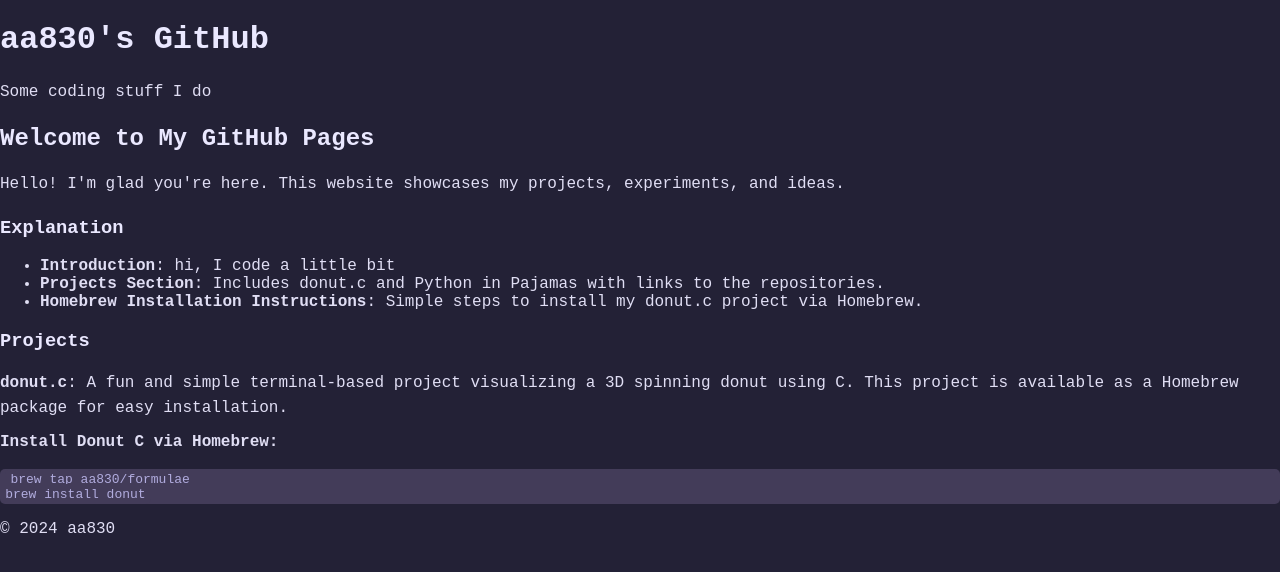
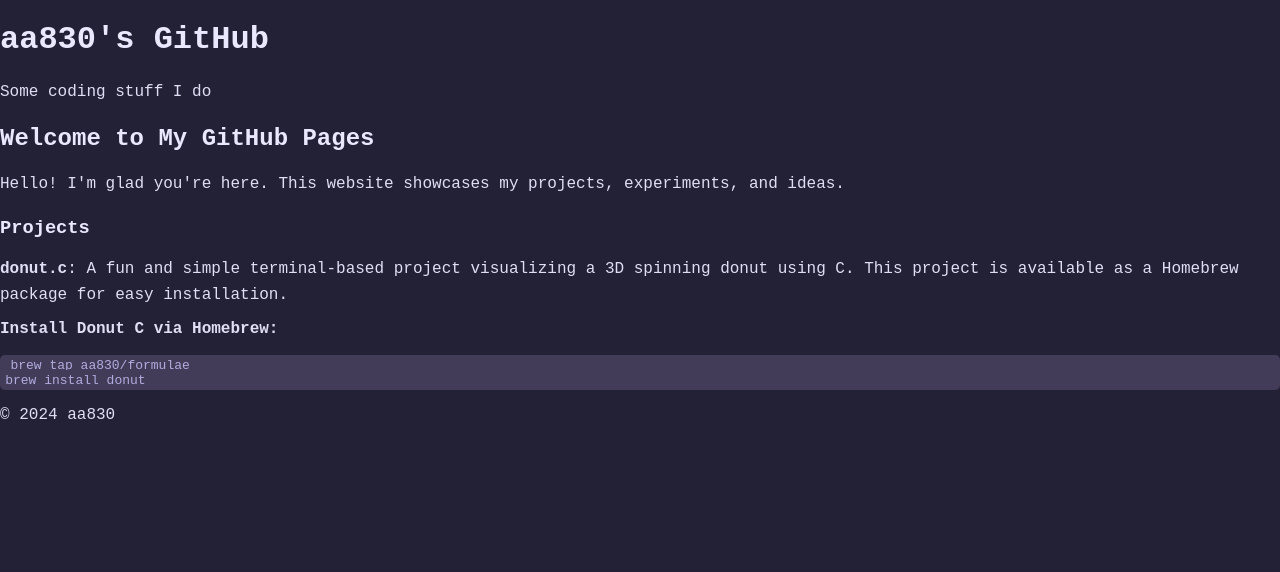
Before and after one commit to aa830/aa830.github.io, a Jekyll site: the page built from README.md, in a window 1280 px wide. Shown: the top 572 px of the page. Built offline with Jekyll 4.4.1, drawn with Linux system fonts in a browser that asks for light colours; some web fonts are replaced; our own code applies the rules of GitHub Pages for plain Markdown files.

Commit message:
Update default.html

```diff
--- a/_layouts/default.html
+++ b/_layouts/default.html
@@ -31,13 +31,6 @@
     <h2>Welcome to My GitHub Pages</h2>
     <p>Hello! I'm glad you're here. This website showcases my projects, experiments, and ideas.</p>
 
-    <h3>Explanation</h3>
-    <ul>
-      <li><strong>Introduction</strong>: hi, I code a little bit</li>
-      <li><strong>Projects Section</strong>: Includes donut.c and Python in Pajamas with links to the repositories.</li>
-      <li><strong>Homebrew Installation Instructions</strong>: Simple steps to install my donut.c project via Homebrew.</li>
-    </ul>
-
     {{ content }}
 
     <h3>Projects</h3>
```
